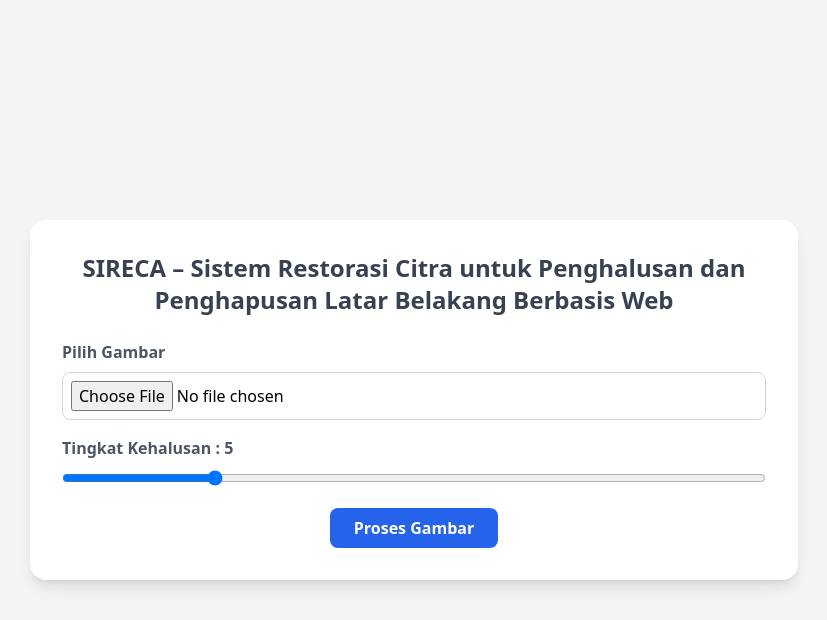
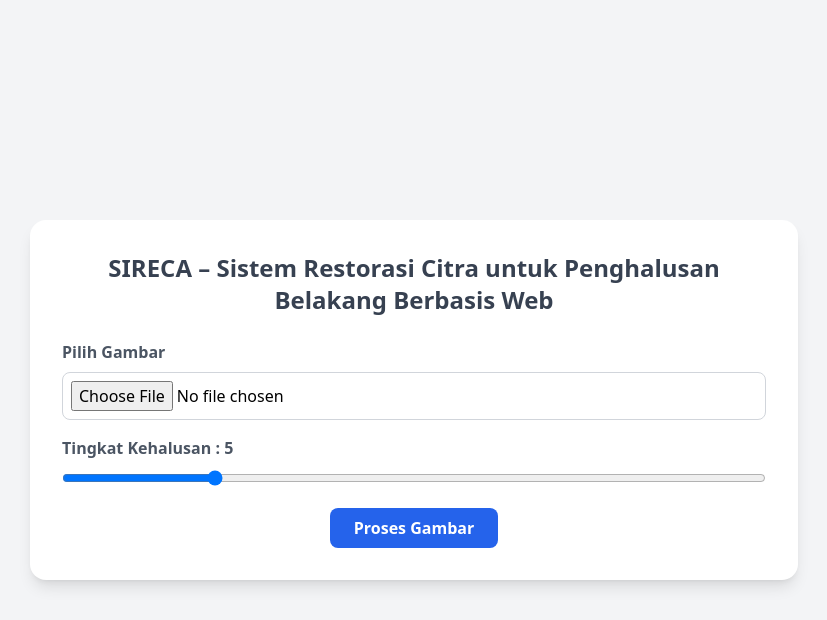
Before and after one commit to rifqiadrianto007/SIRECA_web, a FastAPI app: page / in a window 1280 px wide. Shown: the top 620 px of the page, without its empty margins (226-1053 px from the left). Run offline with FastAPI, Linux system fonts and the light colour scheme; some libraries are stand-ins or nearby versions.

Commit message:
header update

```diff
--- a/templates/index.html
+++ b/templates/index.html
@@ -9,7 +9,7 @@
 <body class="bg-gray-100 min-h-screen flex flex-col items-center justify-center p-6">
 
   <div class="bg-white shadow-lg rounded-2xl p-8 w-full max-w-3xl">
-    <h1 class="text-2xl font-bold text-center mb-6 text-gray-700">SIRECA – Sistem Restorasi Citra untuk Penghalusan dan Penghapusan Latar Belakang Berbasis Web</h1>
+    <h1 class="text-2xl font-bold text-center mb-6 text-gray-700">SIRECA – Sistem Restorasi Citra untuk Penghalusan Belakang Berbasis Web</h1>
 
     <form action="/process" method="post" enctype="multipart/form-data" class="space-y-4">
       <div>
```
